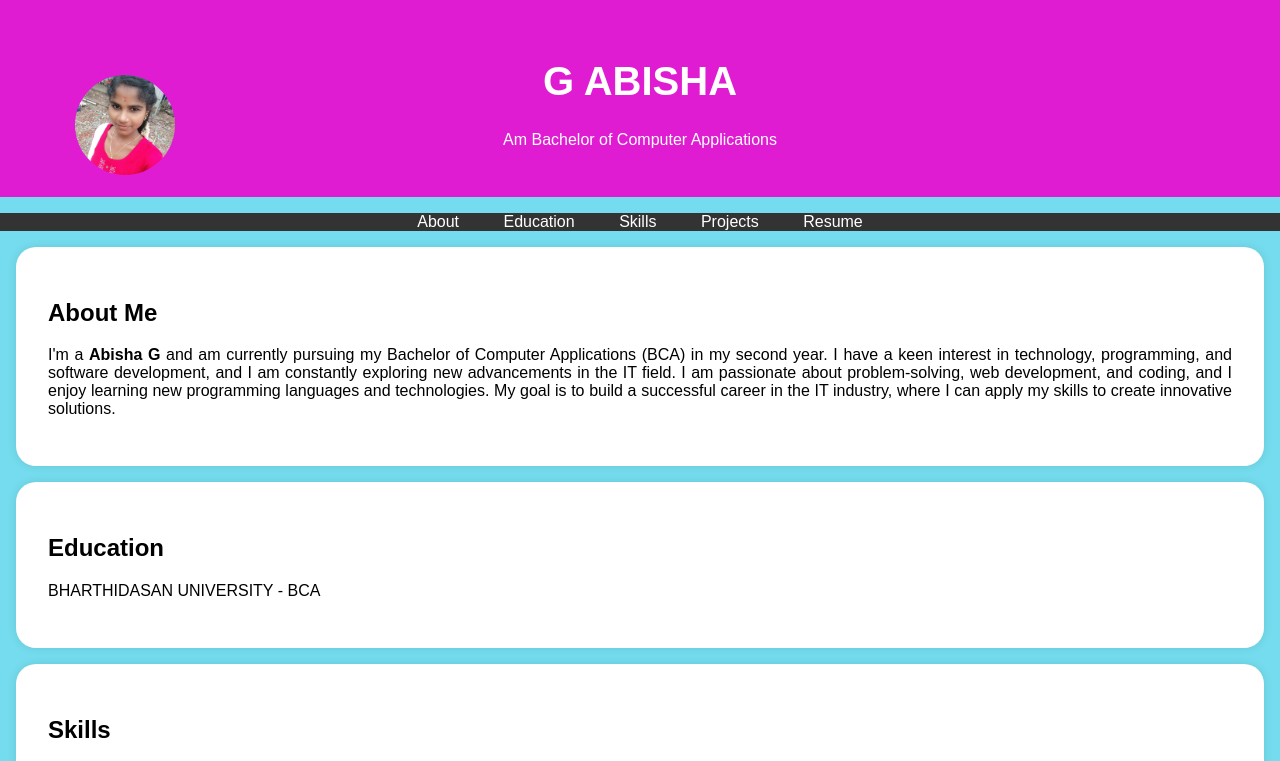
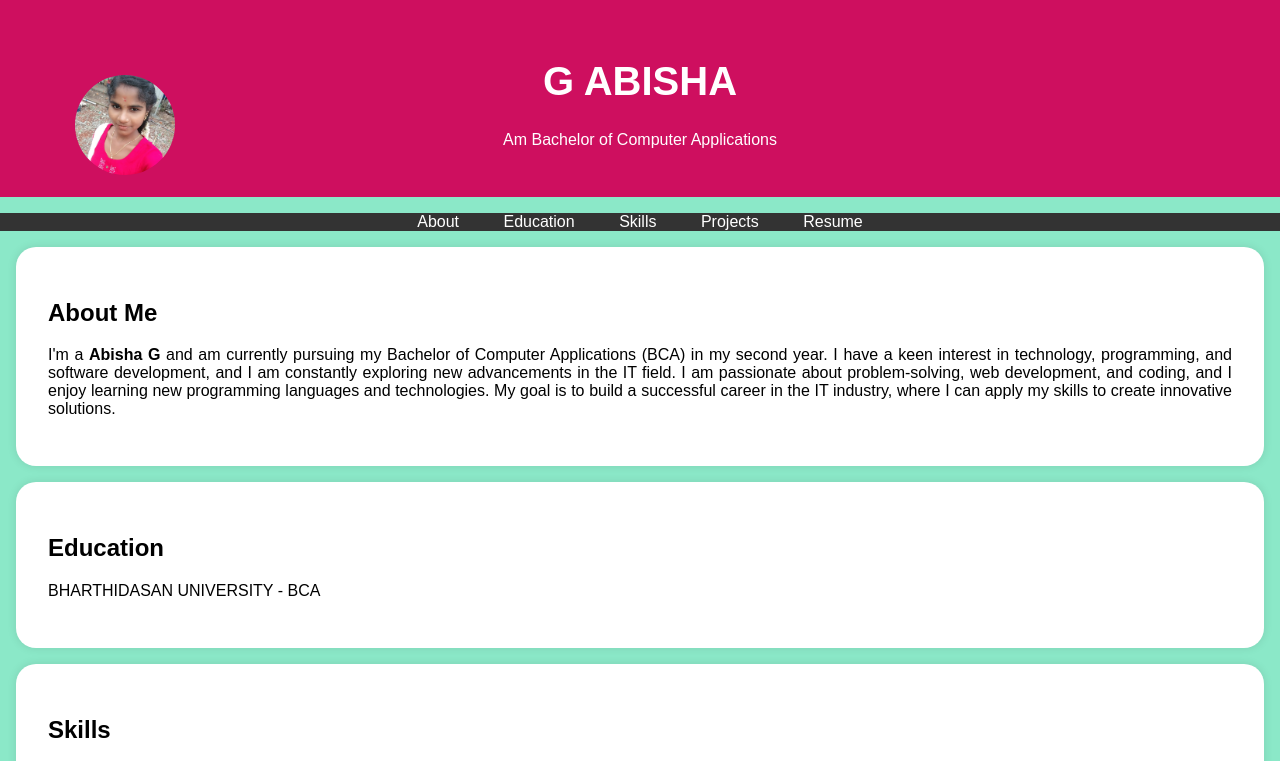
Before and after one commit to karthikaAravindhan/Digital---Portfolio, a plain HTML site: page index.html in a window 1280 px wide. Shown: the top 761 px of the page. Drawn offline with Linux system fonts and the light colour scheme.

Commit message:
Update index.html

```diff
--- a/index.html
+++ b/index.html
@@ -7,11 +7,11 @@
             font-family: Arial, sans-serif;
             margin: 0;
             padding: 0;
-            background-color: #74dcee;
+           background-color: #8be8c8;
         }
 
         header {
-            background-color: #e01cd3;
+            background-color: #ce0f5f;
             color: #fff;
             text-align: center;
             padding: 2rem 0;
```
